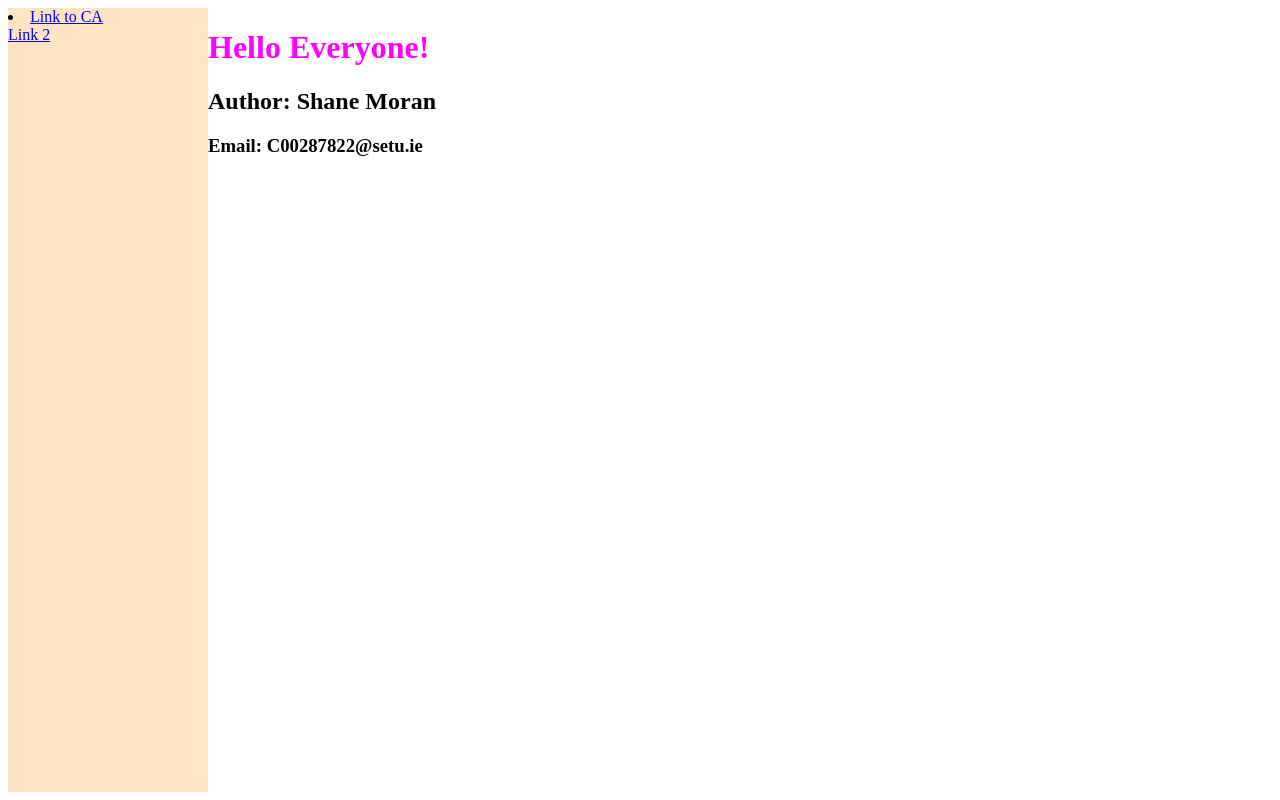
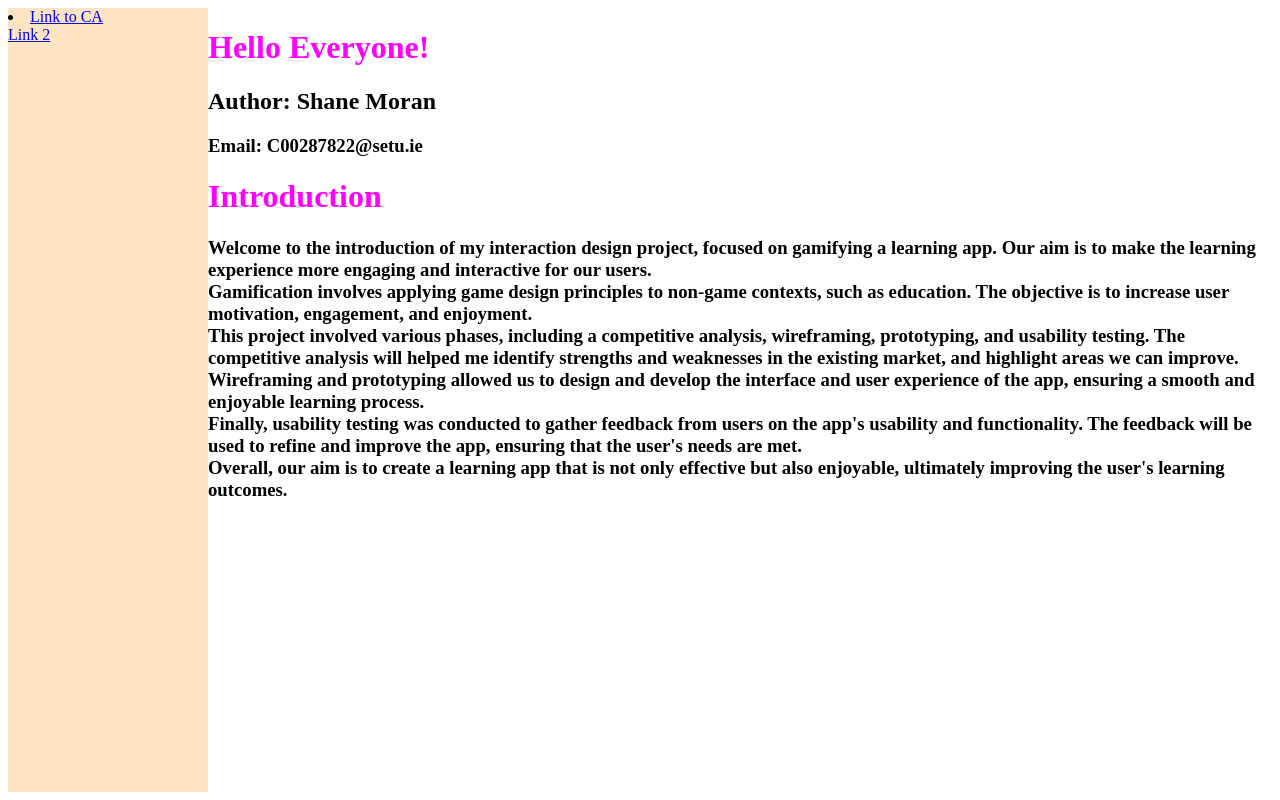
Before and after one commit to KenPowerClassroom/ixd-project-2024-ShaneMoran45, a plain HTML site: page index.html in a window 1280 px wide. Drawn offline with Linux system fonts and the light colour scheme.

Commit message:
Introduction

```diff
--- a/index.html
+++ b/index.html
@@ -15,6 +15,14 @@
       <h1> Hello Everyone! </h1>
       <h2> Author: Shane Moran </h2>
       <h3> Email: C00287822@setu.ie </h3>
+      <h1> Introduction</h1>
+      <h3>
+        Welcome to the introduction of my interaction design project, focused on gamifying a learning app. Our aim is to make the learning experience more engaging and interactive for our users.<br>
+        Gamification involves applying game design principles to non-game contexts, such as education. The objective is to increase user motivation, engagement, and enjoyment. <br>
+        This project involved various phases, including a competitive analysis, wireframing, prototyping, and usability testing. The competitive analysis will helped me identify strengths and weaknesses in the existing market, and highlight areas we can improve.<br>
+        Wireframing and prototyping allowed us to design and develop the interface and user experience of the app, ensuring a smooth and enjoyable learning process.<br>
+        Finally, usability testing was conducted to gather feedback from users on the app's usability and functionality. The feedback will be used to refine and improve the app, ensuring that the user's needs are met.<br>
+        Overall, our aim is to create a learning app that is not only effective but also enjoyable, ultimately improving the user's learning outcomes.</h3>
     </div>
   </body>
 </html>
```
Also changed, not shown: CompAudit.png (added), 1 other file.
